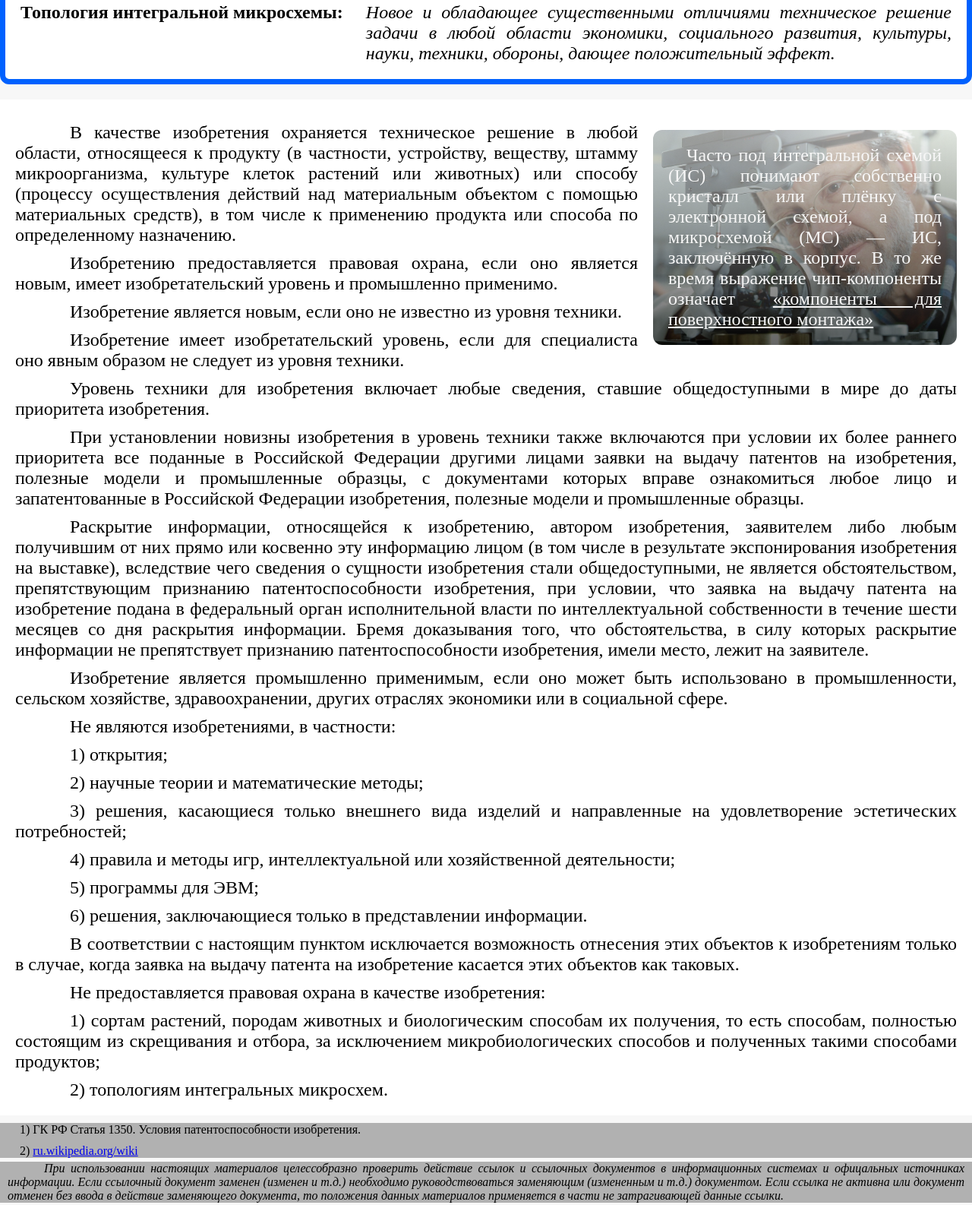
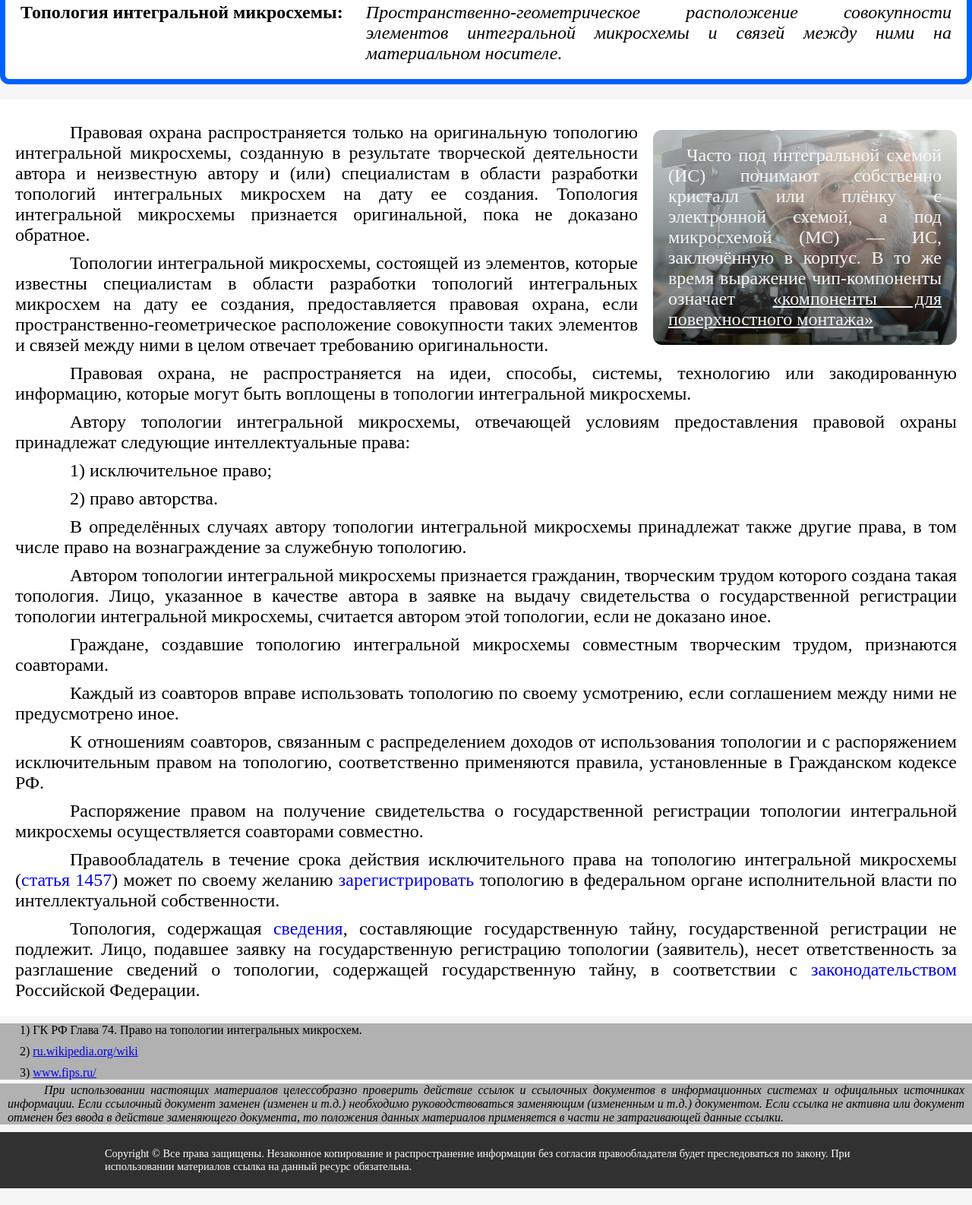
Before and after one commit to EvgeniiBazalev/OIS, a website: page src/html-block/09Chip/01Chip.html in a window 1280 px wide. Shown: the part 1557-3143 px from the top of the page at 76% size. After the commit the page ends 3121 px from the top, so only its background shows below. Drawn offline with nearby package versions, Linux system fonts and the light colour scheme; files that its build step writes are made by us from their sources; a web font is replaced by a local one.

Commit message:
закончил топологию

```diff
--- a/gulp/version.json
+++ b/gulp/version.json
@@ -1,3 +1,3 @@
 {
-    "main": "20220928174158"
+    "main": "20220929162026"
 }
--- a/src/html-block/09Chip/01Chip.html
+++ b/src/html-block/09Chip/01Chip.html
@@ -42,14 +42,11 @@
                                 <dd class="definitionlvl2">Зафиксированное на материальном носителе пространственно-геометрическое расположение совокупности элементов интегральной микросхемы и связей между ними. При этом интегральной микросхемой является микроэлектронное изделие окончательной или промежуточной формы, которое предназначено для выполнения функций электронной схемы, элементы и связи которого нераздельно сформированы в объеме и (или) на поверхности материала, на основе которого изготовлено такое изделие.</dd>
 
                                 <dt class="termlvl2">Топология интегральной микросхемы</dt>
-                                <dd class="definitionlvl2">Принципиально новое техническое решение, позволяющее
-                                    значительно повысить технический уровень и качество продукции, совершенствовать
-                                    технологию, поднять эффективность и улучшить условия труда.</dd>
+                                <dd class="definitionlvl2">Пространственно-геометрическая совокупность всех тех элементов уникальной микросхемы и связей в ней, которые изобретатель реализовал в своем интеллектуальном продукте.
+                                </dd>
 
                                 <dt class="termlvl2">Топология интегральной микросхемы</dt>
-                                <dd class="definitionlvl2">Новое и обладающее существенными отличиями техническое
-                                    решение задачи в любой области экономики, социального развития, культуры, науки,
-                                    техники, обороны, дающее положительный эффект.</dd>
+                                <dd class="definitionlvl2">Пространственно-геометрическое расположение совокупности элементов интегральной микросхемы и связей между ними на материальном носителе.</dd>
                             </dl>
                         </div>
 
@@ -66,92 +63,89 @@
                         </div>
 
                         <p>
-                            В качестве изобретения охраняется техническое решение в любой области,
-                            относящееся к продукту (в частности, устройству, веществу, штамму
-                            микроорганизма, культуре клеток растений или животных) или способу
-                            (процессу осуществления действий над материальным объектом с помощью
-                            материальных средств), в том числе к применению продукта или способа по
-                            определенному назначению.
+                            Правовая охрана распространяется только на оригинальную топологию
+                            интегральной микросхемы, созданную в результате творческой деятельности
+                            автора и неизвестную автору и (или) специалистам в области разработки
+                            топологий интегральных микросхем на дату ее создания. Топология
+                            интегральной микросхемы признается оригинальной, пока не доказано обратное.
                         </p>
                         <p>
-                            Изобретению предоставляется правовая охрана, если оно является новым, имеет
-                            изобретательский уровень и промышленно применимо.
+                            Топологии интегральной микросхемы, состоящей из элементов, которые известны
+                            специалистам в области разработки топологий интегральных микросхем на дату
+                            ее создания, предоставляется правовая охрана, если
+                            пространственно-геометрическое расположение совокупности таких элементов и
+                            связей между ними в целом отвечает требованию оригинальности.
                         </p>
                         <p>
-                            Изобретение является новым, если оно не известно из уровня техники.
+                            Правовая охрана, не распространяется на идеи, способы, системы, технологию
+                            или закодированную информацию, которые могут быть воплощены в топологии
+                            интегральной микросхемы.
                         </p>
                         <p>
-                            Изобретение имеет изобретательский уровень, если для специалиста оно явным
-                            образом не следует из уровня техники.
+                            Автору топологии интегральной микросхемы, отвечающей условиям
+                            предоставления правовой охраны принадлежат следующие интеллектуальные
+                            права:
                         </p>
                         <p>
-                            Уровень техники для изобретения включает любые сведения, ставшие
-                            общедоступными в мире до даты приоритета изобретения.
+                            1) исключительное право;
                         </p>
                         <p>
-                            При установлении новизны изобретения в уровень техники также включаются при
-                            условии их более раннего приоритета все поданные в Российской Федерации
-                            другими лицами заявки на выдачу патентов на изобретения, полезные модели и
-                            промышленные образцы, с документами которых вправе ознакомиться любое лицо
-                            и запатентованные в Российской Федерации изобретения, полезные модели и
-                            промышленные образцы.
+                            2) право авторства.
                         </p>
                         <p>
-                            Раскрытие информации, относящейся к изобретению, автором изобретения,
-                            заявителем либо любым получившим от них прямо или косвенно эту информацию
-                            лицом (в том числе в результате экспонирования изобретения на выставке),
-                            вследствие чего сведения о сущности изобретения стали общедоступными, не
-                            является обстоятельством, препятствующим признанию патентоспособности
-                            изобретения, при условии, что заявка на выдачу патента на изобретение
-                            подана в федеральный орган исполнительной власти по интеллектуальной
-                            собственности в течение шести месяцев со дня раскрытия информации. Бремя
-                            доказывания того, что обстоятельства, в силу которых раскрытие информации
-                            не препятствует признанию патентоспособности изобретения, имели место,
-                            лежит на заявителе.
+                            В определённых случаях автору топологии интегральной микросхемы принадлежат
+                            также другие права, в том числе право на вознаграждение за служебную
+                            топологию.
                         </p>
                         <p>
-                            Изобретение является промышленно применимым, если оно может быть
-                            использовано в промышленности, сельском хозяйстве, здравоохранении, других
-                            отраслях экономики или в социальной сфере.
+                            Автором топологии интегральной микросхемы признается гражданин, творческим
+                            трудом которого создана такая топология. Лицо, указанное в качестве автора
+                            в заявке на выдачу свидетельства о государственной регистрации топологии
+                            интегральной микросхемы, считается автором этой топологии, если не доказано
+                            иное.
                         </p>
                         <p>
-                            Не являются изобретениями, в частности:
+                            Граждане, создавшие топологию интегральной микросхемы совместным творческим
+                            трудом, признаются соавторами.
                         </p>
                         <p>
-                            1) открытия;
+                            Каждый из соавторов вправе использовать топологию по своему усмотрению,
+                            если соглашением между ними не предусмотрено иное.
                         </p>
                         <p>
-                            2) научные теории и математические методы;
+                            К отношениям соавторов, связанным с распределением доходов от использования
+                            топологии и с распоряжением исключительным правом на топологию,
+                            соответственно применяются правила, установленные в Гражданском кодексе РФ.
                         </p>
                         <p>
-                            3) решения, касающиеся только внешнего вида изделий и направленные на
-                            удовлетворение эстетических потребностей;
+                            Распоряжение правом на получение свидетельства о государственной
+                            регистрации топологии интегральной микросхемы осуществляется соавторами
+                            совместно.
                         </p>
                         <p>
-                            4) правила и методы игр, интеллектуальной или хозяйственной деятельности;
+                            Правообладатель в течение срока действия исключительного права на топологию
+                            интегральной микросхемы (<a href="http://www.consultant.ru/document/cons_doc_LAW_422068/ad03b7021dd782cd8266ac28f26d7ac4c847de7d/#dst101392">статья 1457</a>) может по своему желанию
+                            <a
+                                href="http://www.consultant.ru/document/cons_doc_LAW_64629/eba4b997433445430d33cc7bc4a58f17acecd4a2/"
+                            >
+                                зарегистрировать
+                            </a>
+                            топологию в федеральном органе исполнительной власти по интеллектуальной
+                            собственности.
                         </p>
                         <p>
-                            5) программы для ЭВМ;
-                        </p>
-                        <p>
-                            6) решения, заключающиеся только в представлении информации.
-                        </p>
-                        <p>
-                            В соответствии с настоящим пунктом исключается возможность отнесения этих
-                            объектов к изобретениям только в случае, когда заявка на выдачу патента на
-                            изобретение касается этих объектов как таковых.
-                        </p>
-                        <p>
-                            Не предоставляется правовая охрана в качестве изобретения:
-                        </p>
-                        <p>
-                            1) сортам растений, породам животных и биологическим способам их получения, то есть
-                            способам, полностью состоящим из скрещивания и отбора, за исключением микробиологических
-                            способов и полученных такими способами
-                            продуктов;
-                        </p>
-                        <p>
-                            2) топологиям интегральных микросхем.
+                            Топология, содержащая
+                            <a href="http://www.consultant.ru/document/cons_doc_LAW_93980/#dst100003">
+                                сведения</a>, составляющие государственную тайну, государственной регистрации не
+                            подлежит. Лицо, подавшее заявку на государственную регистрацию топологии
+                            (заявитель), несет ответственность за разглашение сведений о топологии,
+                            содержащей государственную тайну, в соответствии с
+                            <a
+                                href="http://www.consultant.ru/document/cons_doc_LAW_427418/b4dacd3a0bcbd2f7a4aeacd096abda9322100f0d/#dst101854"
+                            >
+                                законодательством
+                            </a>
+                            Российской Федерации.
                         </p>
 
                     </div>
@@ -161,8 +155,11 @@
                 <div class="centerNote">
 
                     <div class="centerNote__sources">
-                        <p>1) ГК РФ Статья 1350. Условия патентоспособности изобретения.</p>
-                        <p><span>2) </span><a href="https://ru.wikipedia.org/wiki/Изобретение_(значения)" target="_blank">ru.wikipedia.org/wiki</a></p>
+                        <p>1) ГК РФ Глава 74. Право на топологии интегральных микросхем.</p>
+                        <p><span>2) </span><a href="https://ru.wikipedia.org/wiki/Интегральная_схема" target="_blank">ru.wikipedia.org/wiki</a></p>
+                        <p><span>3) </span><a href="https://www.fips.ru/to-applicants/topologies-of-integrated-microchips/" target="_blank">www.fips.ru/</a></p>
+
+
                     </div>
 
                     <div class="centerNote__note">
```
